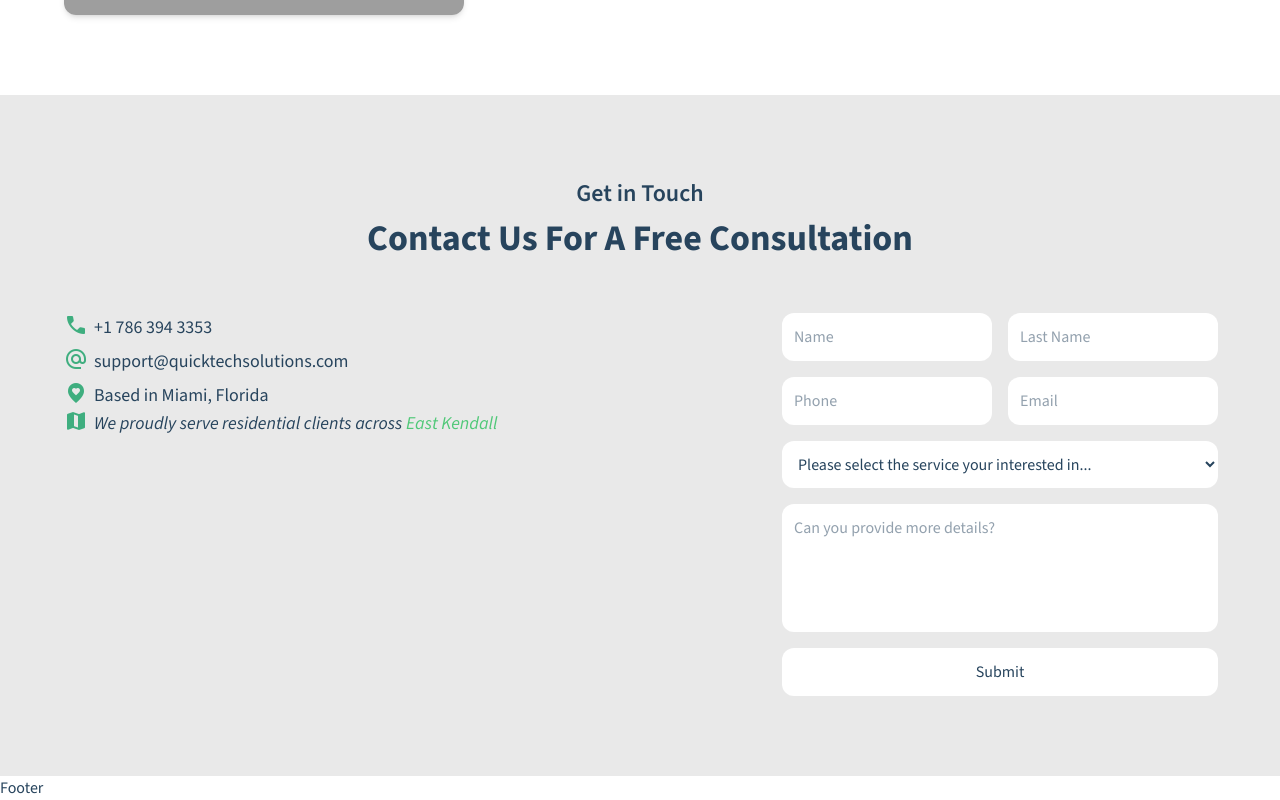
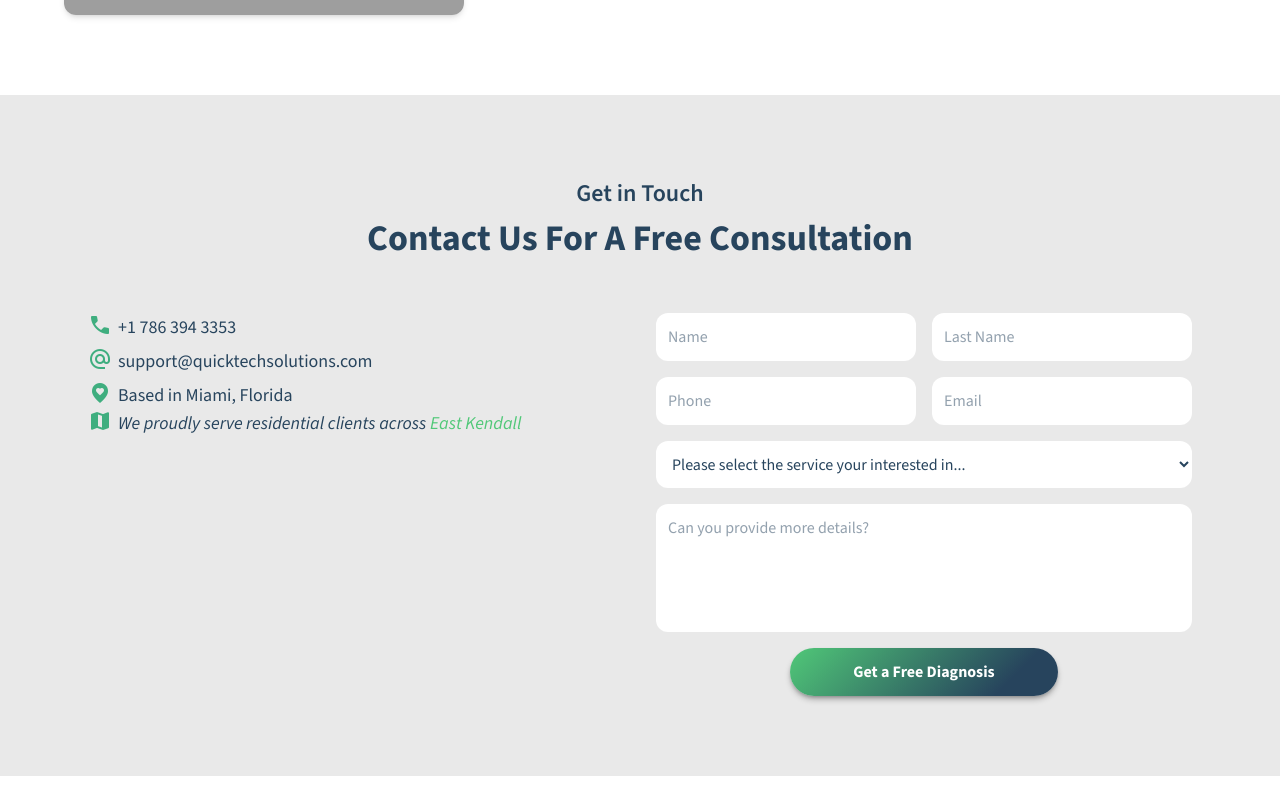
Before and after one commit to jassoncodes/quick-tech-solutions, a React (Vite) app: page / in a window 1280 px wide. Shown: the part 3241-4041 px from the top of the page. After the commit the page ends 4017 px from the top, so only its background shows below. Built offline with nearby package versions, Linux system fonts and the light colour scheme; grey boxes are pictures that could not be loaded.

Commit message:
working on contact form padding

```diff
--- a/src/components/ContactForm.jsx
+++ b/src/components/ContactForm.jsx
@@ -8,7 +8,6 @@ export const ContactForm = () =>
     const onSubmit = (data) => console.log(data)
 
     return (
-        <section className='contact-form-section'>
         <form id='contact-form' className='contact-form' onSubmit={handleSubmit(onSubmit)}>
             <input id='name' placeholder='Name' {...register("firstName")} />
             <input placeholder='Last Name' {...register("lastName")} />
@@ -25,8 +24,7 @@ export const ContactForm = () =>
                 <option value="tech-training">Technology Training</option>
             </select>
             <textarea placeholder='Can you provide more details?' {...register("message")} />
-                <input type="submit" />
+            <input type="submit" value="Get a Free Diagnosis" className='input-submit' />
         </form>
-        </section>
     )
 }
--- a/src/components/Footer.jsx
+++ b/src/components/Footer.jsx
@@ -1,8 +1,32 @@
 import React from 'react'
+import logo from '../assets/images/qts-logo.svg'
+import { ContactInfo } from './ContactInfo'
+import { CITIES } from '../config'
 
 export const Footer = () =>
 {
     return (
-        <footer>Footer</footer>
+        <footer>
+            <section className='footer-info'>
+                <section>
+                    <img className='logo' src={logo} alt="quick-tech-solutions" />
+                    <p>We provide patient, professional, and jargon-free support right in your home. We make tech work for you.</p>
+                </section>
+                <section>
+                    <h3>Contact Info</h3>
+                    <ContactInfo />
+                </section>
+                <section>
+                    <h3>Services Areas</h3>
+                    <ul>
+                        {CITIES.map((city) => { return <li key={city.toLowerCase()}>{city}</li> })}
+                    </ul>
+                </section>
+            </section>
+            <section className='social-copy'>
+                <section className='social-media'>Social media</section>
+                <span>Quick Tech Solutions &copy; 2026 &#183; developed by <a href='https://github.com/jassoncodes' target='blank'>@jassoncodes</a></span>
+            </section>
+        </footer>
     )
 }
--- a/src/components/Layout.jsx
+++ b/src/components/Layout.jsx
@@ -9,7 +9,7 @@ export const Layout = ({ children }) =>
         <>
             <Header />
             {children}
-            <Footer />
+            {/* <Footer /> */}
         </>
     )
 }
--- a/src/index.css
+++ b/src/index.css
@@ -1,6 +1,5 @@
 @import url("https://fonts.googleapis.com/css2?family=Sora:wght@100..800&family=Source+Sans+3:ital,wght@0,200..900;1,200..900&display=swap");
 @import url("https://fonts.googleapis.com/css2?family=Material+Symbols+Outlined:opsz,wght,FILL,GRAD@20..48,100..700,0..1,-50..200&icon_names=alternate_email,archive,book_ribbon,build,call,forum,handshake,map,map_pin_heart,menu,partner_exchange,payments,print,support_agent,verified_user,wifi");
-
 @import "tailwindcss";
 
 /* Uncoment to go content centered */
@@ -17,6 +16,7 @@
   --breakpoint-desktop: 1080px;
   --breakpoint-tablet: 768px;
   --breakpoint-mobile: 375px;
+  --breakpoint-big-desktop: 1152px;
 
   /* Fonts */
   --font-sora: "Sora", sans-serif;
@@ -71,6 +71,10 @@
 }
 
 @layer base {
+  /* body {
+    @apply w-full big-desktop:my-0 mx-auto max-w-7xl;
+  } */
+
   #root {
     @apply h-dvh grid grid-rows-[auto_1fr_auto] desktop:px-0 text-primary bg-white shadow-xl/30 rounded-lg;
   }
@@ -89,7 +93,6 @@
 
   header {
     @apply flex px-4 desktop:px-14 desktop:grid desktop:grid-cols-12 items-center;
-    /* @apply flex desktop:px-14 desktop:grid desktop:grid-cols-12 items-center; */
   }
 
   .logo {
@@ -243,13 +246,13 @@
     @apply hidden tablet:block tablet:w-1/2 tablet:rounded-md tablet:shadow-md;
   }
 
-  /* TODO: Padding messing up with mobile design */
+  /* TODO: ContactForm Padding messing up with mobile design */
   .contact {
-    @apply flex flex-col bg-neutral py-20 tablet:p-(--section-padding);
+    @apply flex flex-col bg-neutral p-(--section-padding);
   }
 
   .contact-grid {
-    @apply flex gap-4 flex-col-reverse tablet:grid px-4 tablet:px-4 desktop:px-12 tablet:grid-cols-2;
+    @apply flex flex-col tablet:gap-8 tablet:grid tablet:px-4 desktop:px-18 tablet:grid-cols-2 tablet:justify-start;
   }
 
   .contact-info {
@@ -277,17 +280,15 @@
     @apply tablet:grid
     tablet:grid-cols-[repeat(2,auto)]
     tablet:gap-4
-    mobile:place-self-center
-    mobile:max-w-75
     mobile:flex
-    mobile:flex-col-reverse
+    mobile:flex-col
     mobile:gap-4;
 
     & > :nth-child(n + 5) {
       @apply col-span-full;
     }
 
-    input,
+    input:not([type="submit"]),
     select,
     textarea {
       @apply bg-white
@@ -305,4 +306,31 @@
       @apply resize-none h-32;
     }
   }
+
+  .input-submit {
+    @apply relative overflow-hidden p-3 cursor-pointer rounded-4xl border-0 bg-(image:--gradient-header) text-white font-bold transition-all duration-300 ease-in-out hover:scale-110 shadow-md/30 w-1/2 place-self-center;
+
+    &:hover {
+      @apply opacity-65;
+    }
+  }
+
+  footer {
+    .logo {
+      @apply h-12 block;
+    }
+    /* @apply grid; */
+    /* @apply grid p-(--section-padding) bg-(image:--gradient-hero-green-blue) text-white; */
+    /* & > :first-child {
+      @apply grid grid-cols-3 gap-4 justify-items-start;
+
+      .contact-info {
+        @apply w-120 px-8;
+      }
+
+      > :last-child ul {
+        @apply grid grid-cols-3 px-8;
+      }
+    } */
+  }
 }
```
Lines whose indentation alone changed are shown as unchanged.
